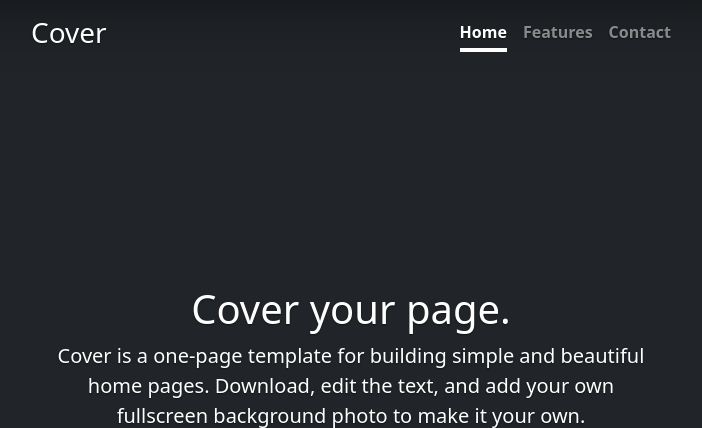
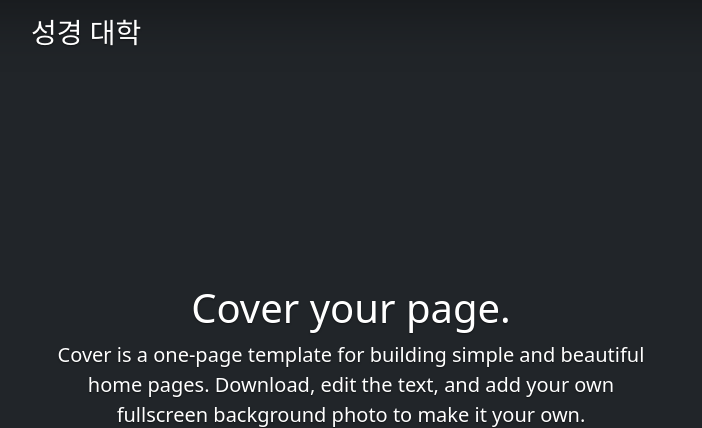
Before and after one commit to lambrosopos/bible-school-web-app, a Django app: template bible_school/templates/common.html in a window 1280 px wide. Shown: the top 428 px of the page, without its empty margins (289-991 px from the left). Run offline with Django 3.2, Linux system fonts and the light colour scheme; the template is opened without the code that fills it, so the values that code supplies are empty; some libraries are stand-ins or nearby versions.

Commit message:
create templates for each page

```diff
--- a/bible_school/templates/base.html
+++ b/bible_school/templates/base.html
@@ -15,9 +15,9 @@
     <link href="/docs/5.1/dist/css/bootstrap.min.css" rel="stylesheet" integrity="sha384-F3w7mX95PdgyTmZZMECAngseQB83DfGTowi0iMjiWaeVhAn4FJkqJByhZMI3AhiU" crossorigin="anonymous">
 
     <!-- CSS only -->
-<link href="https://cdn.jsdelivr.net/npm/bootstrap@5.1.1/dist/css/bootstrap.min.css" rel="stylesheet" integrity="sha384-F3w7mX95PdgyTmZZMECAngseQB83DfGTowi0iMjiWaeVhAn4FJkqJByhZMI3AhiU" crossorigin="anonymous">
-<!-- JavaScript Bundle with Popper -->
-<script src="https://cdn.jsdelivr.net/npm/bootstrap@5.1.1/dist/js/bootstrap.bundle.min.js" integrity="sha384-/bQdsTh/da6pkI1MST/rWKFNjaCP5gBSY4sEBT38Q/9RBh9AH40zEOg7Hlq2THRZ" crossorigin="anonymous"></script>
+    <link href="https://cdn.jsdelivr.net/npm/bootstrap@5.1.1/dist/css/bootstrap.min.css" rel="stylesheet" integrity="sha384-F3w7mX95PdgyTmZZMECAngseQB83DfGTowi0iMjiWaeVhAn4FJkqJByhZMI3AhiU" crossorigin="anonymous">
+    <!-- JavaScript Bundle with Popper -->
+    <script src="https://cdn.jsdelivr.net/npm/bootstrap@5.1.1/dist/js/bootstrap.bundle.min.js" integrity="sha384-/bQdsTh/da6pkI1MST/rWKFNjaCP5gBSY4sEBT38Q/9RBh9AH40zEOg7Hlq2THRZ" crossorigin="anonymous"></script>
 
     <link rel"stylesheet" href="{% static 'app/css/cover.css' %}">
 
@@ -76,7 +76,7 @@ body {
     .nav-masthead .active {
       color: #fff;
       border-bottom-color: #fff;
-    }C
+    }
     </style>
     {% block header %}
     {% endblock %}
--- a/bible_school/templates/index.html
+++ /dev/null
@@ -1 +0,0 @@
-{% extends 'common.html' %}
--- a/bible_school/templates/navbars.html
+++ b/bible_school/templates/navbars.html
@@ -21,11 +21,10 @@
 <div class="cover-container d-flex w-100 h-100 p-3 mx-auto flex-column">
   <header class="mb-auto">
     <div>
-      <h3 class="float-md-start mb-0">Cover</h3>
+      <h3 class="float-md-start mb-0">성경 대학</h3>
       <nav class="nav nav-masthead justify-content-center float-md-end">
-        <a class="nav-link active" aria-current="page" href="#">Home</a>
-        <a class="nav-link" href="#">Features</a>
-        <a class="nav-link" href="#">Contact</a>
+        {% block active_navlink %}
+        {% endblock %}
       </nav>
     </div>
   </header>
```
